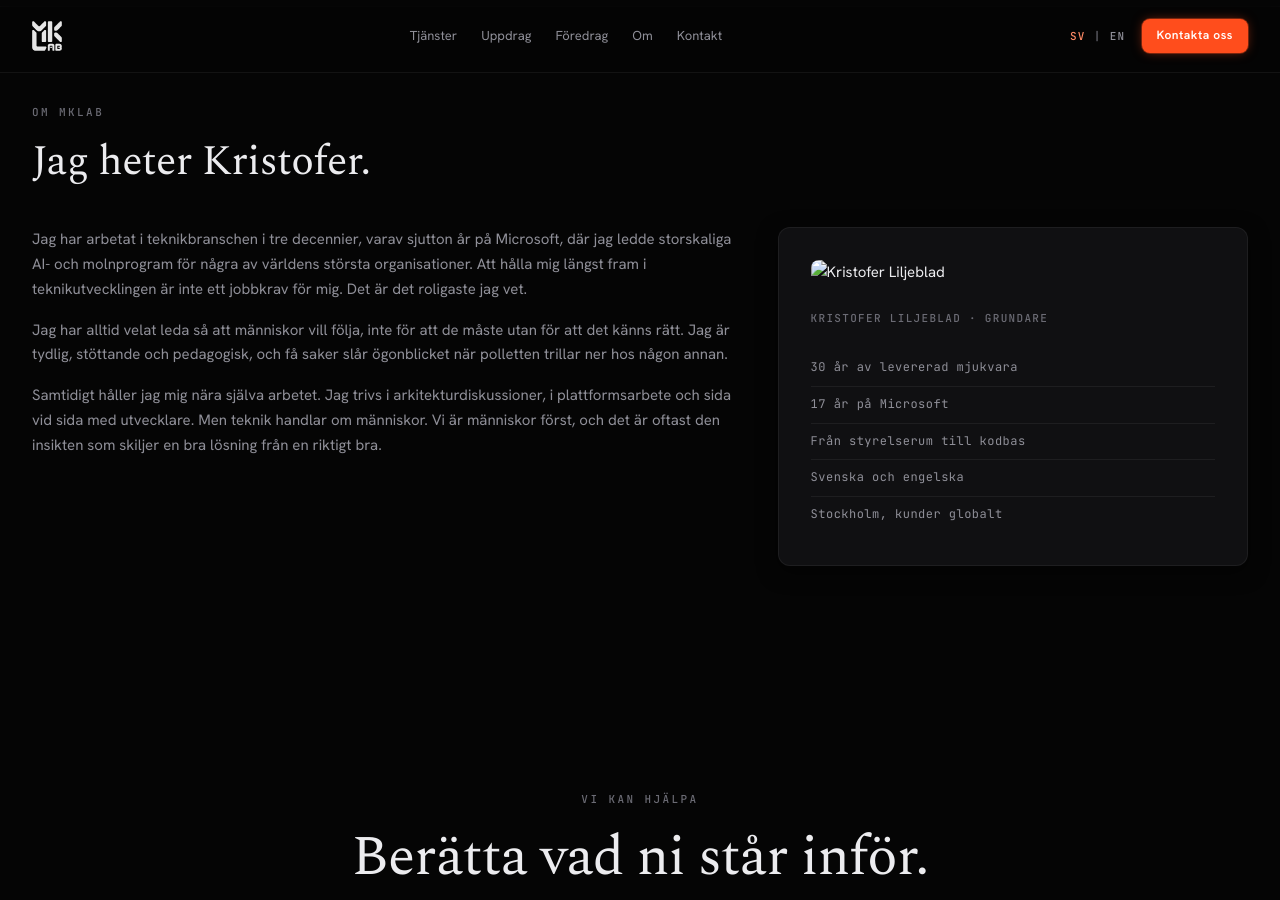
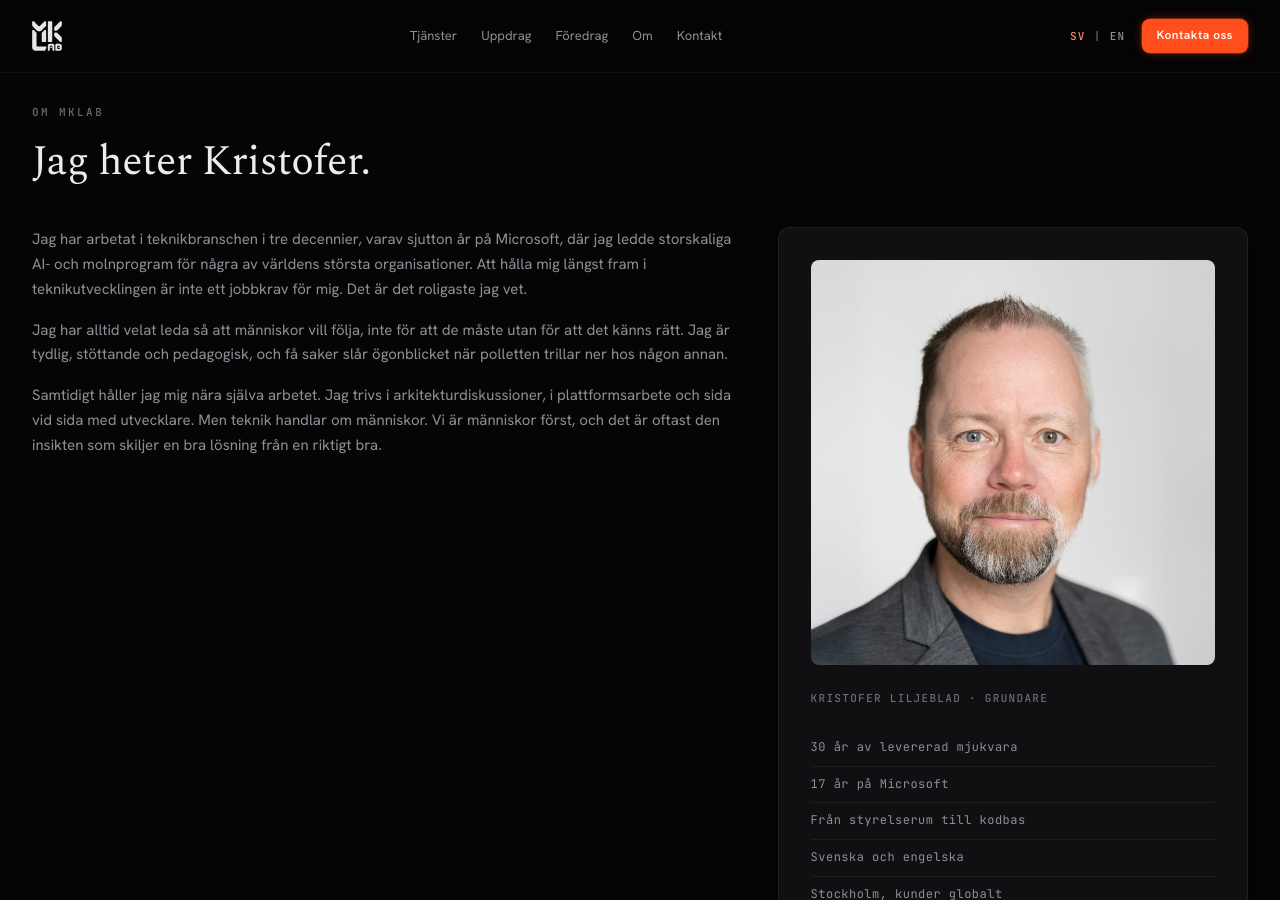
Before and after one commit to mklab-se/mklab-se.github.io, a Jekyll site: the page built from index.html, in a window 1280 px wide and 900 px high, scrolled down 3540 px. Built offline with Jekyll 4.4.1, drawn with Linux system fonts in a browser that asks for light colours.

Commit message:
fix: Replace smart quotes with ASCII quotes in img src Liquid string
Co-Authored-By: Claude Fable 5 <noreply@anthropic.com>
Claude-Session: https://claude.ai/code/session_01P18CMPJLuk6cshUc5t9RnL

```diff
--- a/index.html
+++ b/index.html
@@ -148,7 +148,7 @@ alt_lang_path: /en/
           <p>Samtidigt håller jag mig nära själva arbetet. Jag trivs i arkitekturdiskussioner, i plattformsarbete och sida vid sida med utvecklare. Men teknik handlar om människor. Vi är människor först, och det är oftast den insikten som skiljer en bra lösning från en riktigt bra.</p>
         </div>
         <aside class="mk-card mk-portrait reveal" aria-label="Kristofer Liljeblad">
-          <img src="{{ ‘/assets/images/headshots/kristofer-square.jpg’ | relative_url }}" alt="Kristofer Liljeblad" />
+          <img src="{{ '/assets/images/headshots/kristofer-square.jpg' | relative_url }}" alt="Kristofer Liljeblad" />
           <span class="mk-meta">Kristofer Liljeblad · Grundare</span>
           <ul class="mk-highlights">
             <li>30 år av levererad mjukvara</li>
```
